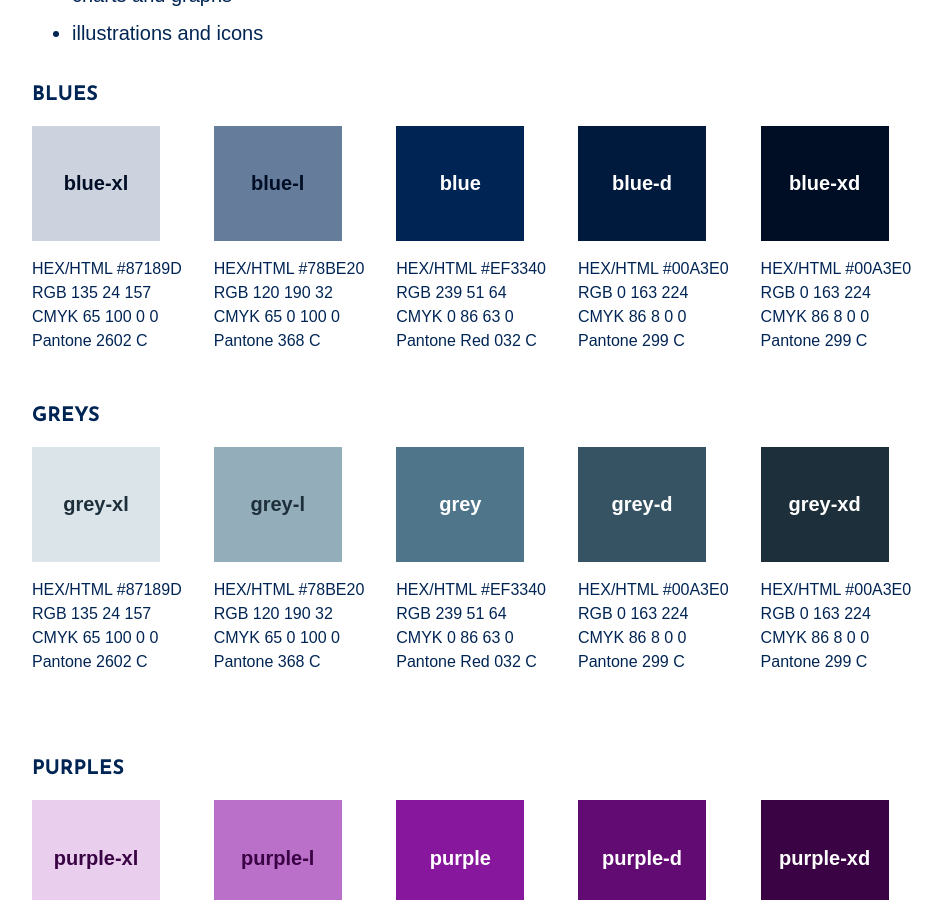
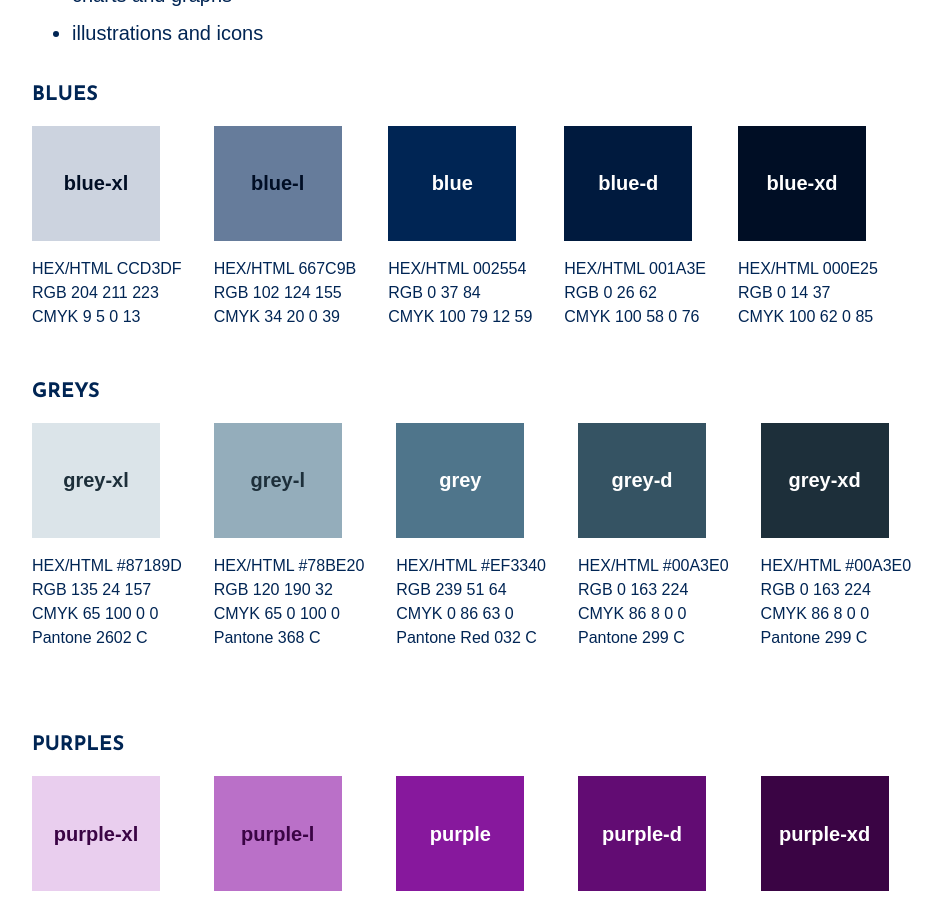
Before and after one commit to rothgov/design-manual, a Jekyll site: the page built from colours.html, in a window 1280 px wide and 900 px high, scrolled down 1668 px. Shown: the whole window, without its empty margins (16-958 px from the left). Built offline with Jekyll 4.4.1, drawn with Linux system fonts in a browser that asks for light colours; some web fonts are replaced.

Commit message:
Update colours.html

```diff
--- a/colours.html
+++ b/colours.html
@@ -113,10 +113,9 @@ layout: default
           <h4>blue-xl</h4>
         </div>
         <ul class="f5 list pl0 lh-copy">
-          <li>HEX/HTML #87189D</li>
-          <li>RGB 135 24 157</li>
-          <li>CMYK 65 100 0 0</li>
-          <li>Pantone 2602 C</li>
+          <li>HEX/HTML CCD3DF</li>
+          <li>RGB 204 211 223</li>
+          <li>CMYK 9 5 0 13</li>
         </ul>
       </div>
       <div class="pr4">
@@ -124,10 +123,9 @@ layout: default
           <h4>blue-l</h4>
         </div>
         <ul class="f5 list pl0 lh-copy">
-          <li>HEX/HTML #78BE20</li>
-          <li>RGB 120 190 32</li>
-          <li>CMYK 65 0 100 0</li>
-          <li>Pantone 368 C</li>
+          <li>HEX/HTML 667C9B</li>
+          <li>RGB 102 124 155</li>
+          <li>CMYK 34 20 0 39</li>
         </ul>
       </div>
       <div class="pr4">
@@ -135,10 +133,9 @@ layout: default
           <h4>blue</h4>
         </div>
         <ul class="f5 list pl0 lh-copy">
-          <li>HEX/HTML #EF3340</li>
-          <li>RGB 239 51 64</li>
-          <li>CMYK 0 86 63 0</li>
-          <li>Pantone Red 032 C</li>
+          <li>HEX/HTML 002554</li>
+          <li>RGB 0 37 84</li>
+          <li>CMYK 100 79 12 59</li>
         </ul>
       </div>
       <div class="pr4">
@@ -146,10 +143,9 @@ layout: default
           <h4>blue-d</h4>
         </div>
         <ul class="f5 list pl0 lh-copy">
-          <li>HEX/HTML #00A3E0</li>
-          <li>RGB 0 163 224</li>
-          <li>CMYK 86 8 0 0</li>
-          <li>Pantone 299 C</li>
+          <li>HEX/HTML 001A3E</li>
+          <li>RGB 0 26 62</li>
+          <li>CMYK 100 58 0 76</li>
         </ul>
       </div>
       <div class="pr4">
@@ -157,10 +153,9 @@ layout: default
           <h4>blue-xd</h4>
         </div>
         <ul class="f5 list pl0 lh-copy">
-          <li>HEX/HTML #00A3E0</li>
-          <li>RGB 0 163 224</li>
-          <li>CMYK 86 8 0 0</li>
-          <li>Pantone 299 C</li>
+          <li>HEX/HTML 000E25</li>
+          <li>RGB 0 14 37</li>
+          <li>CMYK 100 62 0 85</li>
         </ul>
       </div>
     </div>
```
